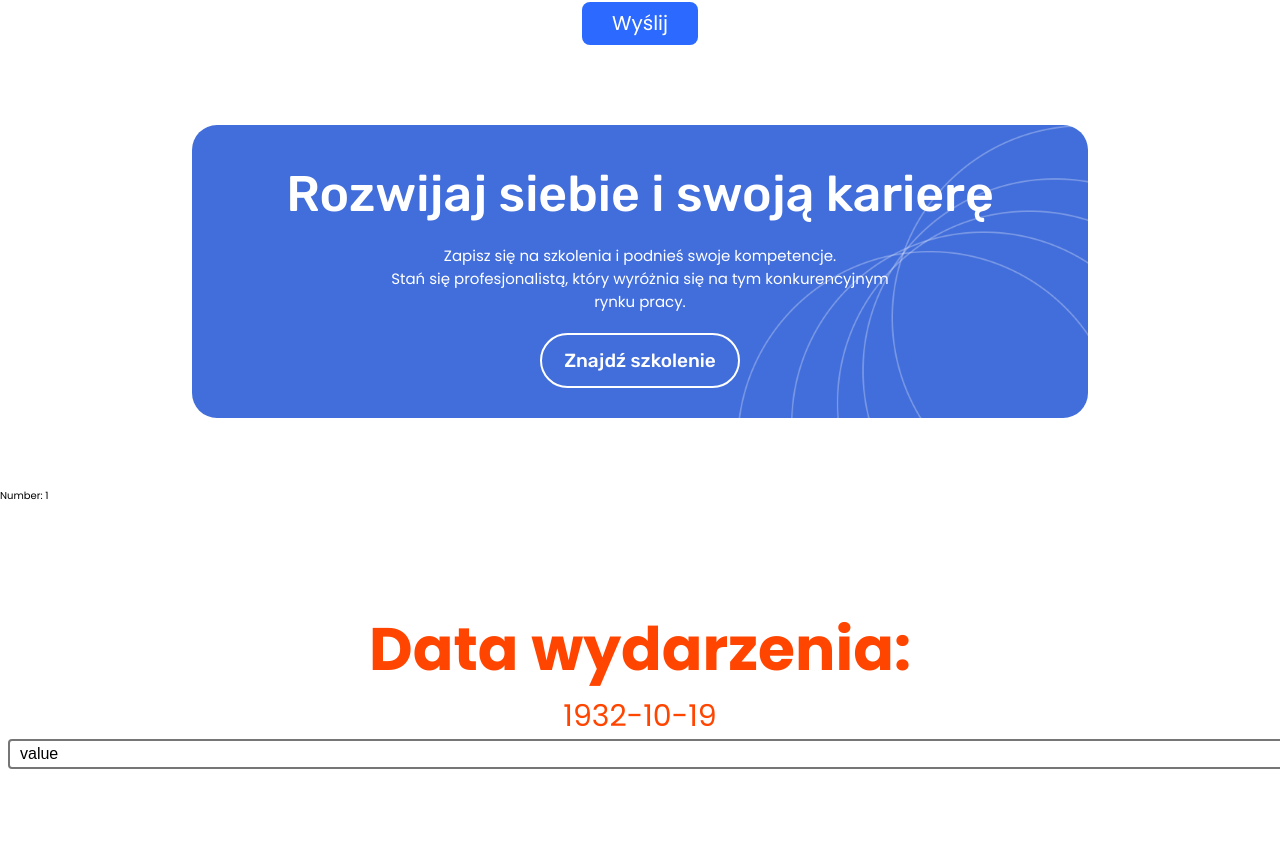
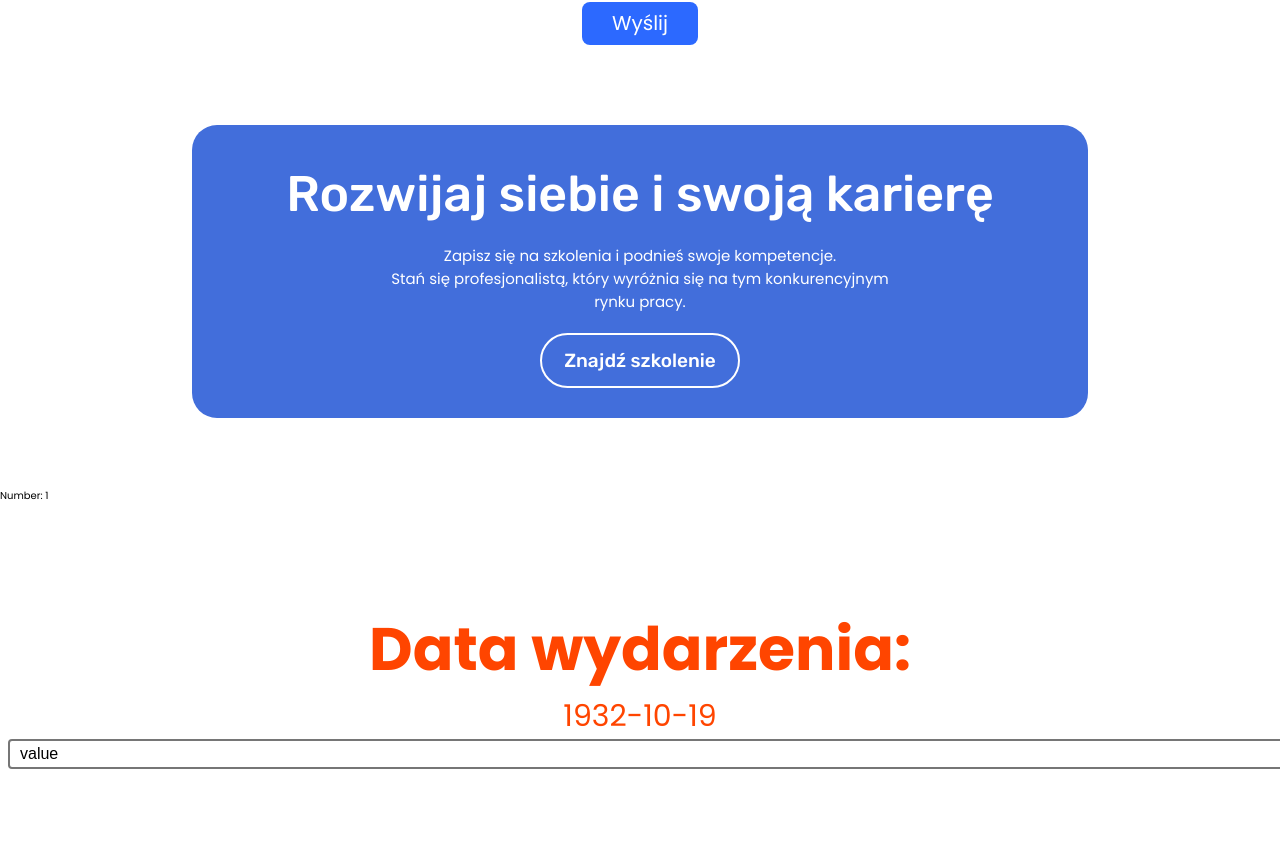
Before and after one commit to tsmolarczyk/Jobify, a React (Create React App) app: page / in a window 1280 px wide. Shown: the part 3299-4166 px from the top of the page. Built offline with nearby package versions, Linux system fonts and the light colour scheme; no server answers.

Commit message:
components placing fix

```diff
--- a/src/components/Main/Hero.tsx
+++ b/src/components/Main/Hero/Hero.tsx
@@ -1,6 +1,6 @@
 import { memo } from 'react';
 import css from './Hero.module.css';
-import { SearchBar } from './SearchBar';
+import { SearchBar } from '../SearchBar/SearchBar';
 
 type Props = {
   setNumber: () => void;
--- a/src/components/Main/JobTraining.module.css
+++ b/src/components/Main/JobTraining/JobTraining.module.css
@@ -7,7 +7,6 @@
   padding: 4rem 0 3rem;
   width: 70%;
   border-radius: 25px;
-  background-image: url('../../../public/assets/images/circles.png');
   background-position: right;
   background-size: contain;
   background-repeat: no-repeat;
--- a/src/components/Main/Main.tsx
+++ b/src/components/Main/Main.tsx
@@ -1,7 +1,7 @@
 import { useState, useCallback } from 'react';
-import { Hero } from './Hero';
+import { Hero } from './Hero/Hero';
 import { ExploreMarketplace } from './ExploreMarketplace/ExploreMarketplace';
-import { JobTraining } from './JobTraining';
+import { JobTraining } from './JobTraining/JobTraining';
 
 import { PostOffer } from './PostOffer/PostOffer';
 import { DateComponent } from './DateComponent/DateComponent';
--- a/src/components/Main/SearchBar.tsx
+++ b/src/components/Main/SearchBar/SearchBar.tsx
@@ -1,5 +1,5 @@
 import css from './SearchBar.module.css';
-import { MainBtn } from '../MainBtn/MainBtn';
+import { MainBtn } from '../../MainBtn/MainBtn';
 
 const SearchBar = () => {
   return (
```
Also changed, not shown: src/components/Main/Hero/Hero.module.css (renamed from src/components/Main/Hero.module.css), src/components/Main/JobTraining/JobTraining.tsx (renamed from src/components/Main/JobTraining.tsx), src/components/Main/SearchBar/SearchBar.module.css (renamed from src/components/Main/SearchBar.module.css).
